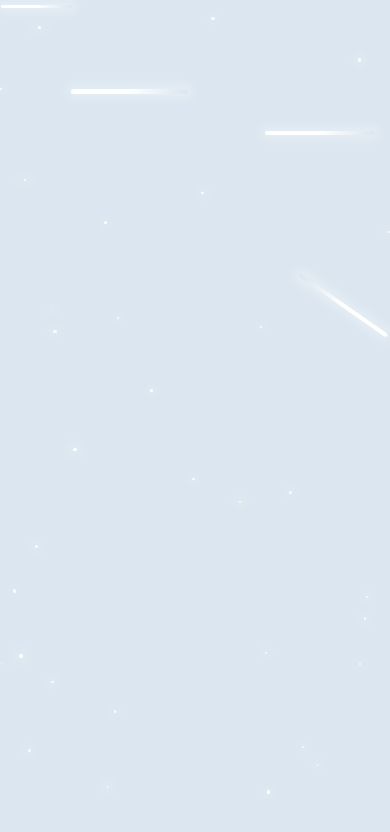
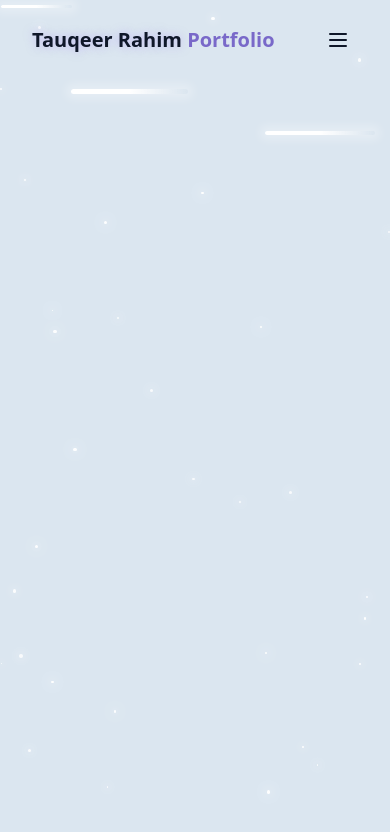
Before and after one commit to tauqeer-rahim03/Portfolio, a React (Vite) app: page / in a window 390 px wide. Shown: the top 832 px of the page. Built offline with nearby package versions, Linux system fonts and the light colour scheme.

Commit message:
Add Navbar component and integrate it into Home page layout

```diff
--- /dev/null
+++ b/src/components/Navbar.jsx
@@ -0,0 +1,100 @@
+import { cn } from "@/lib/utils";
+import { Menu, X } from "lucide-react";
+import { useState, useEffect, use } from "react";
+
+const navItems = [
+    { name: "Home", href: "#hero" },
+    { name: "About", href: "#about" },
+    { name: "Skills", href: "#skills" },
+    { name: "Projects", href: "#projects" },
+    { name: "Contact", href: "#contact" },
+];
+
+export const Navbar = () => {
+    const [isScrolled, setIsScrolled] = useState(false);
+    const [isMenuOpen, setIsMenuOpen] = useState(false);
+
+    useEffect(() => {
+        const handleScroll = () => {
+            setIsScrolled(window.scrollY > 10);
+        };
+
+        window.addEventListener("scroll", handleScroll);
+
+        return () => {
+            window.removeEventListener("scroll", handleScroll);
+        };
+    }, []);
+
+    return (
+        <nav
+            className={cn(
+                "fixed w-full z-40 transition-all duration-300 ",
+                isScrolled
+                    ? "py-3 bg-background/80 backdrop-blur-md shadow-xs"
+                    : "py-5"
+            )}
+        >
+            <div className="container flex items-center justify-between ">
+                <a
+                    href="#hero"
+                    className="text-xl font-bold text-primary flex items-center"
+                >
+                    <span className="relative z-10">
+                        {" "}
+                        <span className="text-glow text-foreground">
+                            Tauqeer Rahim
+                        </span>{" "}
+                        Portfolio
+                    </span>
+                </a>
+
+                {/*Desktop Navigation*/}
+                <div className="hidden md:flex space-x-8">
+                    {navItems.map((item, key) => (
+                        <a
+                            key={key}
+                            href={item.href}
+                            className="text-foreground/80 hover:text-primary transition-colors duration-300"
+                        >
+                            {item.name}
+                        </a>
+                    ))}
+                </div>
+
+                {/*Mobile Navigation*/}
+
+                <button
+                    onClick={() => setIsMenuOpen((prev) => !prev)}
+                    className="md:hidden p-2 text-foreground z-50"
+                    aria-label={isMenuOpen ? "Close menu" : "Open menu"}
+                >
+                    {isMenuOpen ? <X size={24} /> : <Menu size={24} />}
+                </button>
+
+                <div
+                    className={cn(
+                        "fixed inset-0 bg-background/95 backdrop-blur-md z-40 flex flex-col items-center justify-center",
+                        "transition-all duration-300 md-hidden",
+                        isMenuOpen
+                            ? "opacity-100 pointer-events-auto"
+                            : "opacity-0 pointer-events-none"
+                    )}
+                >
+                    <div className="flex flex-col space-y-8 text-xl">
+                        {navItems.map((item, key) => (
+                            <a
+                                key={key}
+                                href={item.href}
+                                className="text-foreground/80 hover:text-primary transition-colors duration-300"
+                                onClick={() => setIsMenuOpen(false)}
+                            >
+                                {item.name}
+                            </a>
+                        ))}
+                    </div>
+                </div>
+            </div>
+        </nav>
+    );
+};
--- a/src/pages/Home.jsx
+++ b/src/pages/Home.jsx
@@ -1,5 +1,6 @@
 import { ThemeToggle } from "@/components/ThemeToggle";
 import { StarBackground } from "@/components/StarBackground";
+import { Navbar } from "../components/Navbar";
 
 export const Home = () => {
     return (
@@ -9,7 +10,7 @@
             {/*Background Effects*/}
             <StarBackground />
             {/*Navbar*/}
-
+            <Navbar />
             {/*Main Content*/}
 
             {/*Footer*/}
```
